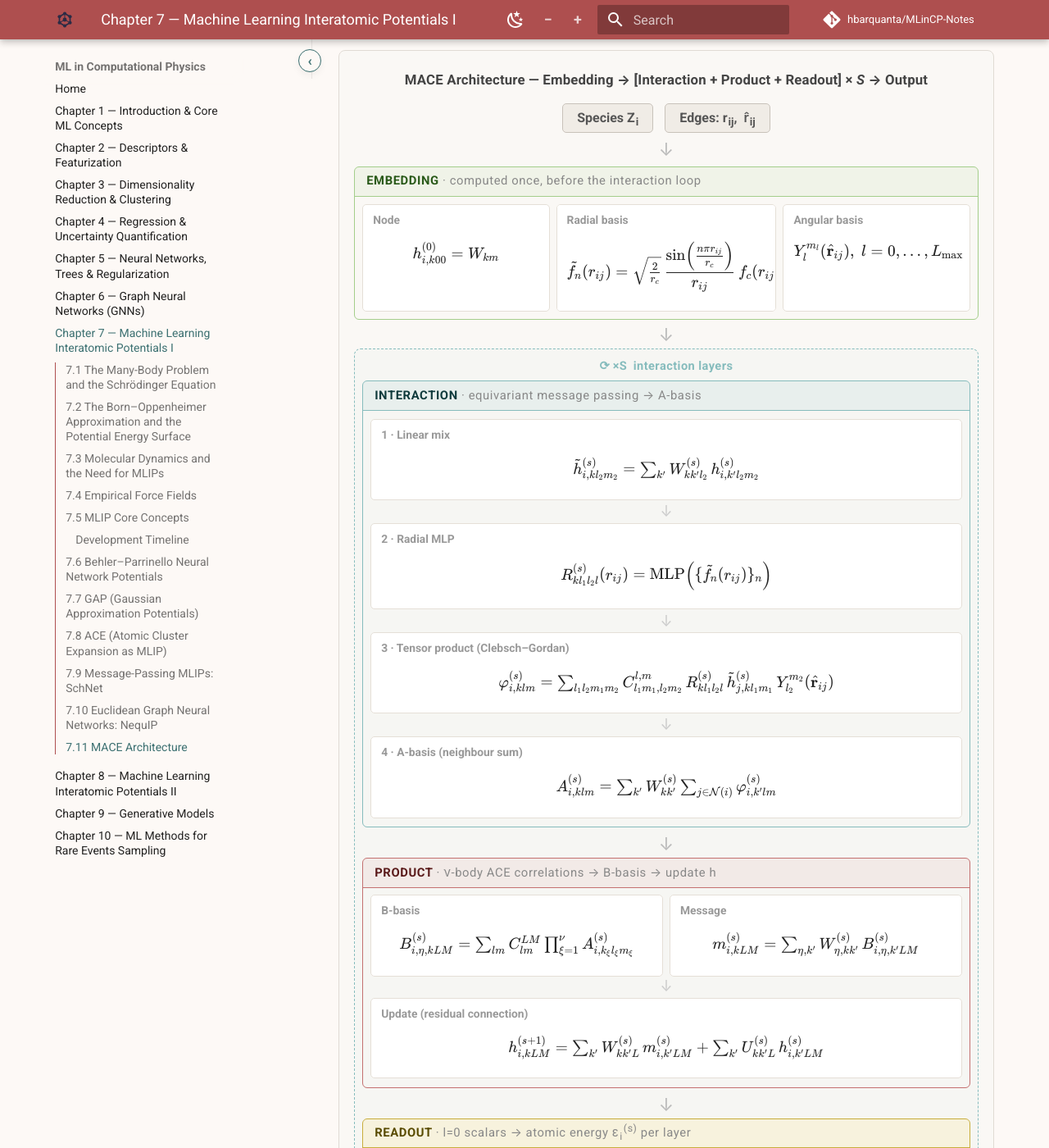
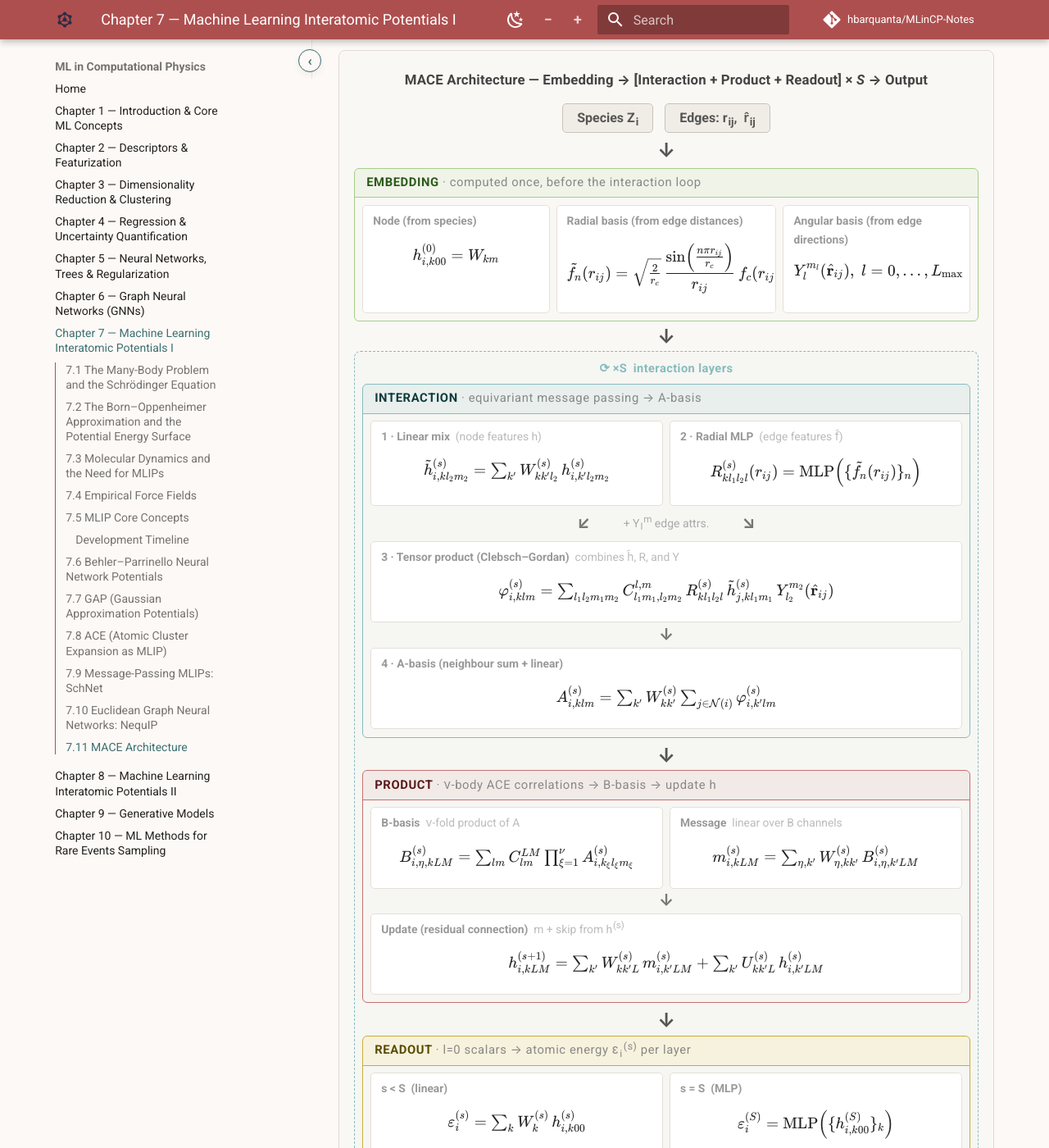
Before and after one commit to hbarquanta/MLinCP-Notes, an MkDocs documentation site: the page built from docs/chapter-07-machine-learning-interatomic-potentials-i.md, in a window 1280 px wide and 1400 px high, scrolled down 17967 px. Shown: the whole window at 82% size. Built offline with MkDocs 1.6.1 and Material for MkDocs 9.7.7, drawn with Linux system fonts in a browser that asks for light colours; comment, search, counter and statistics services are not loaded.

Commit message:
Adjust Ch7 PES widget

```diff
--- a/docs/chapter-07-machine-learning-interatomic-potentials-i.md
+++ b/docs/chapter-07-machine-learning-interatomic-potentials-i.md
@@ -473,24 +473,24 @@ The small model is suitable for fast MD on well-defined systems; the medium mode
 <div style="background:#f0ece6;border:1.5px solid #c8c2ba;border-radius:5px;padding:0.22rem 0.85rem;font-size:0.8rem;font-weight:600;color:#555;">Species Z<sub>i</sub></div>
 <div style="background:#f0ece6;border:1.5px solid #c8c2ba;border-radius:5px;padding:0.22rem 0.85rem;font-size:0.8rem;font-weight:600;color:#555;">Edges: r<sub>ij</sub>, &nbsp;r&#770;<sub>ij</sub></div>
 </div>
-<div style="text-align:center;color:#bbb;font-size:1.1rem;line-height:1.4;">&#8595;</div>
+<div style="text-align:center;color:#555;font-size:1.2rem;font-weight:700;line-height:1.4;">&#8595;</div>
 
-<div style="border:1.5px solid #A4CE8B;border-radius:6px;overflow:hidden;margin:0.2rem 0;">
+<div style="border:1.5px solid #A4CE8B;border-radius:6px;overflow:hidden;margin:0.15rem 0;">
 <div style="font-size:0.74rem;font-weight:700;text-transform:uppercase;letter-spacing:0.04em;padding:0.28rem 0.7rem;background:rgba(164,206,139,0.12);color:#2a5a1a;border-bottom:1px solid #A4CE8B;">Embedding <span style="font-weight:400;text-transform:none;color:#888;">&middot; computed once, before the interaction loop</span></div>
 <div style="display:flex;gap:0.4rem;padding:0.45rem;flex-wrap:wrap;">
 <div style="flex:1;min-width:150px;background:#fff;border:1px solid #e5dfd7;border-radius:5px;padding:0.35rem 0.6rem;overflow-x:auto;">
-<div style="font-size:0.69rem;font-weight:700;color:#999;margin-bottom:0.1rem;">Node</div>
+<div style="font-size:0.69rem;font-weight:700;color:#999;margin-bottom:0.1rem;">Node (from species)</div>
 <span data-eq="h_{i,k00}^{(0)} = W_{km}" data-dm="1"></span></div>
 <div style="flex:1.2;min-width:200px;background:#fff;border:1px solid #e5dfd7;border-radius:5px;padding:0.35rem 0.6rem;overflow-x:auto;">
-<div style="font-size:0.69rem;font-weight:700;color:#999;margin-bottom:0.1rem;">Radial basis</div>
+<div style="font-size:0.69rem;font-weight:700;color:#999;margin-bottom:0.1rem;">Radial basis (from edge distances)</div>
 <span data-eq="\tilde{f}_n(r_{ij}) = \sqrt{\tfrac{2}{r_c}}\,\frac{\sin\!\left(\frac{n\pi r_{ij}}{r_c}\right)}{r_{ij}}\,f_c(r_{ij})" data-dm="1"></span></div>
 <div style="flex:1;min-width:150px;background:#fff;border:1px solid #e5dfd7;border-radius:5px;padding:0.35rem 0.6rem;overflow-x:auto;">
-<div style="font-size:0.69rem;font-weight:700;color:#999;margin-bottom:0.1rem;">Angular basis</div>
+<div style="font-size:0.69rem;font-weight:700;color:#999;margin-bottom:0.1rem;">Angular basis (from edge directions)</div>
 <span data-eq="Y_l^{m_l}(\hat{\mathbf{r}}_{ij}),\; l = 0,\ldots,L_{\max}" data-dm="1"></span></div>
 </div>
 </div>
 
-<div style="text-align:center;color:#bbb;font-size:1.1rem;line-height:1.4;">&#8595;</div>
+<div style="text-align:center;color:#555;font-size:1.2rem;font-weight:700;line-height:1.4;">&#8595;</div>
 
 <div style="border:1.5px dashed #86BCBD;border-radius:8px;padding:0.45rem;background:rgba(134,188,189,0.03);">
 <div style="text-align:center;font-size:0.73rem;font-weight:700;color:#86BCBD;letter-spacing:0.03em;margin-bottom:0.3rem;">&#10227;&thinsp;&times;S&thinsp; interaction layers</div>
@@ -498,45 +498,50 @@ The small model is suitable for fast MD on well-defined systems; the medium mode
 <div style="border:1.5px solid #86BCBD;border-radius:6px;overflow:hidden;margin-bottom:0.3rem;">
 <div style="font-size:0.74rem;font-weight:700;text-transform:uppercase;letter-spacing:0.04em;padding:0.28rem 0.7rem;background:rgba(134,188,189,0.12);color:#0f3a3c;border-bottom:1px solid #86BCBD;">Interaction <span style="font-weight:400;text-transform:none;color:#888;">&middot; equivariant message passing &rarr; A-basis</span></div>
 <div style="padding:0.4rem 0.45rem;">
-<div style="background:#fff;border:1px solid #e5dfd7;border-radius:5px;padding:0.35rem 0.6rem;overflow-x:auto;margin:0.12rem 0;">
-<div style="font-size:0.69rem;font-weight:700;color:#999;margin-bottom:0.1rem;">1 &middot; Linear mix</div>
+<div style="display:flex;gap:0.4rem;flex-wrap:wrap;">
+<div style="flex:1;min-width:175px;background:#fff;border:1px solid #e5dfd7;border-radius:5px;padding:0.35rem 0.6rem;overflow-x:auto;">
+<div style="font-size:0.69rem;font-weight:700;color:#999;margin-bottom:0.1rem;">1 &middot; Linear mix &nbsp;<span style="font-weight:400;color:#bbb;">(node features h)</span></div>
 <span data-eq="\tilde{h}_{i,kl_2m_2}^{(s)} = \textstyle\sum_{k'} W_{kk'l_2}^{(s)}\,h_{i,k'l_2m_2}^{(s)}" data-dm="1"></span></div>
-<div style="text-align:center;color:#ccc;font-size:0.9rem;line-height:1.3;">&#8595;</div>
-<div style="background:#fff;border:1px solid #e5dfd7;border-radius:5px;padding:0.35rem 0.6rem;overflow-x:auto;margin:0.12rem 0;">
-<div style="font-size:0.69rem;font-weight:700;color:#999;margin-bottom:0.1rem;">2 &middot; Radial MLP</div>
+<div style="flex:1;min-width:175px;background:#fff;border:1px solid #e5dfd7;border-radius:5px;padding:0.35rem 0.6rem;overflow-x:auto;">
+<div style="font-size:0.69rem;font-weight:700;color:#999;margin-bottom:0.1rem;">2 &middot; Radial MLP &nbsp;<span style="font-weight:400;color:#bbb;">(edge features f&#771;)</span></div>
 <span data-eq="R_{kl_1l_2l}^{(s)}(r_{ij}) = \mathrm{MLP}\!\left(\{\tilde{f}_n(r_{ij})\}_n\right)" data-dm="1"></span></div>
-<div style="text-align:center;color:#ccc;font-size:0.9rem;line-height:1.3;">&#8595;</div>
-<div style="background:#fff;border:1px solid #e5dfd7;border-radius:5px;padding:0.35rem 0.6rem;overflow-x:auto;margin:0.12rem 0;">
-<div style="font-size:0.69rem;font-weight:700;color:#999;margin-bottom:0.1rem;">3 &middot; Tensor product (Clebsch&ndash;Gordan)</div>
+</div>
+<div style="display:flex;justify-content:center;align-items:center;gap:2rem;padding:0.18rem 0;font-size:1.05rem;color:#777;font-weight:700;">
+<span>&#8601;</span>
+<span style="font-size:0.7rem;font-weight:400;color:#aaa;">+ Y<sub>l</sub><sup>m</sup> edge attrs.</span>
+<span>&#8600;</span>
+</div>
+<div style="background:#fff;border:1px solid #e5dfd7;border-radius:5px;padding:0.35rem 0.6rem;overflow-x:auto;margin:0.08rem 0;">
+<div style="font-size:0.69rem;font-weight:700;color:#999;margin-bottom:0.1rem;">3 &middot; Tensor product (Clebsch&ndash;Gordan) &nbsp;<span style="font-weight:400;color:#bbb;">combines h&#771;, R, and Y</span></div>
 <span data-eq="\varphi_{i,klm}^{(s)} = \textstyle\sum_{l_1l_2m_1m_2} C_{l_1m_1,l_2m_2}^{l,m}\,R_{kl_1l_2l}^{(s)}\,\tilde{h}_{j,kl_1m_1}^{(s)}\,Y_{l_2}^{m_2}(\hat{\mathbf{r}}_{ij})" data-dm="1"></span></div>
-<div style="text-align:center;color:#ccc;font-size:0.9rem;line-height:1.3;">&#8595;</div>
-<div style="background:#fff;border:1px solid #e5dfd7;border-radius:5px;padding:0.35rem 0.6rem;overflow-x:auto;margin:0.12rem 0;">
-<div style="font-size:0.69rem;font-weight:700;color:#999;margin-bottom:0.1rem;">4 &middot; A-basis (neighbour sum)</div>
+<div style="text-align:center;color:#777;font-size:1rem;font-weight:700;line-height:1.4;">&#8595;</div>
+<div style="background:#fff;border:1px solid #e5dfd7;border-radius:5px;padding:0.35rem 0.6rem;overflow-x:auto;margin:0.08rem 0;">
+<div style="font-size:0.69rem;font-weight:700;color:#999;margin-bottom:0.1rem;">4 &middot; A-basis (neighbour sum + linear)</div>
 <span data-eq="A_{i,klm}^{(s)} = \textstyle\sum_{k'} W_{kk'}^{(s)}\sum_{j\in\mathcal{N}(i)}\varphi_{i,k'lm}^{(s)}" data-dm="1"></span></div>
 </div>
 </div>
 
-<div style="text-align:center;color:#bbb;font-size:1.1rem;line-height:1.4;">&#8595;</div>
+<div style="text-align:center;color:#555;font-size:1.2rem;font-weight:700;line-height:1.4;">&#8595;</div>
 
 <div style="border:1.5px solid #C47070;border-radius:6px;overflow:hidden;margin-bottom:0.3rem;">
 <div style="font-size:0.74rem;font-weight:700;text-transform:uppercase;letter-spacing:0.04em;padding:0.28rem 0.7rem;background:rgba(186,90,90,0.08);color:#5a1a1a;border-bottom:1px solid #C47070;">Product <span style="font-weight:400;text-transform:none;color:#888;">&middot; &nu;-body ACE correlations &rarr; B-basis &rarr; update h</span></div>
 <div style="padding:0.4rem 0.45rem;">
 <div style="display:flex;gap:0.4rem;flex-wrap:wrap;">
 <div style="flex:1;min-width:175px;background:#fff;border:1px solid #e5dfd7;border-radius:5px;padding:0.35rem 0.6rem;overflow-x:auto;">
-<div style="font-size:0.69rem;font-weight:700;color:#999;margin-bottom:0.1rem;">B-basis</div>
+<div style="font-size:0.69rem;font-weight:700;color:#999;margin-bottom:0.1rem;">B-basis &nbsp;<span style="font-weight:400;color:#bbb;">&nu;-fold product of A</span></div>
 <span data-eq="B_{i,\eta,kLM}^{(s)} = \textstyle\sum_{lm} C_{lm}^{LM}\prod_{\xi=1}^{\nu} A_{i,k_\xi l_\xi m_\xi}^{(s)}" data-dm="1"></span></div>
 <div style="flex:1;min-width:175px;background:#fff;border:1px solid #e5dfd7;border-radius:5px;padding:0.35rem 0.6rem;overflow-x:auto;">
-<div style="font-size:0.69rem;font-weight:700;color:#999;margin-bottom:0.1rem;">Message</div>
+<div style="font-size:0.69rem;font-weight:700;color:#999;margin-bottom:0.1rem;">Message &nbsp;<span style="font-weight:400;color:#bbb;">linear over B channels</span></div>
 <span data-eq="m_{i,kLM}^{(s)} = \textstyle\sum_{\eta,k'} W_{\eta,kk'}^{(s)}\,B_{i,\eta,k'LM}^{(s)}" data-dm="1"></span></div>
 </div>
-<div style="text-align:center;color:#ccc;font-size:0.9rem;line-height:1.3;">&#8595;</div>
-<div style="background:#fff;border:1px solid #e5dfd7;border-radius:5px;padding:0.35rem 0.6rem;overflow-x:auto;margin:0.12rem 0;">
-<div style="font-size:0.69rem;font-weight:700;color:#999;margin-bottom:0.1rem;">Update (residual connection)</div>
+<div style="text-align:center;color:#777;font-size:1rem;font-weight:700;line-height:1.4;">&#8595;</div>
+<div style="background:#fff;border:1px solid #e5dfd7;border-radius:5px;padding:0.35rem 0.6rem;overflow-x:auto;margin:0.08rem 0;">
+<div style="font-size:0.69rem;font-weight:700;color:#999;margin-bottom:0.1rem;">Update (residual connection) &nbsp;<span style="font-weight:400;color:#bbb;">m + skip from h<sup>(s)</sup></span></div>
 <span data-eq="h_{i,kLM}^{(s+1)} = \textstyle\sum_{k'} W_{kk'L}^{(s)}\,m_{i,k'LM}^{(s)} + \sum_{k'} U_{kk'L}^{(s)}\,h_{i,k'LM}^{(s)}" data-dm="1"></span></div>
 </div>
 </div>
 
-<div style="text-align:center;color:#bbb;font-size:1.1rem;line-height:1.4;">&#8595;</div>
+<div style="text-align:center;color:#555;font-size:1.2rem;font-weight:700;line-height:1.4;">&#8595;</div>
 
 <div style="border:1.5px solid #c8ad3a;border-radius:6px;overflow:hidden;">
 <div style="font-size:0.74rem;font-weight:700;text-transform:uppercase;letter-spacing:0.04em;padding:0.28rem 0.7rem;background:rgba(247,228,155,0.25);color:#5a4c00;border-bottom:1px solid #c8ad3a;">Readout <span style="font-weight:400;text-transform:none;color:#888;">&middot; l=0 scalars &rarr; atomic energy &epsilon;<sub>i</sub><sup>(s)</sup> per layer</span></div>
@@ -552,9 +557,9 @@ The small model is suitable for fast MD on well-defined systems; the medium mode
 
 </div>
 
-<div style="text-align:center;color:#bbb;font-size:1.1rem;line-height:1.4;">&#8595;</div>
+<div style="text-align:center;color:#555;font-size:1.2rem;font-weight:700;line-height:1.4;">&#8595;</div>
 
-<div style="border:1.5px solid #aaa;border-radius:6px;overflow:hidden;margin:0.2rem 0;">
+<div style="border:1.5px solid #aaa;border-radius:6px;overflow:hidden;margin:0.15rem 0;">
 <div style="font-size:0.74rem;font-weight:700;text-transform:uppercase;letter-spacing:0.04em;padding:0.28rem 0.7rem;background:rgba(170,170,170,0.1);color:#444;border-bottom:1px solid #ccc;">Output <span style="font-weight:400;text-transform:none;color:#888;">&middot; sum over atoms and layers; forces via autodiff</span></div>
 <div style="padding:0.4rem 0.45rem;">
 <div style="display:flex;gap:0.4rem;flex-wrap:wrap;margin-bottom:0.3rem;">
```
Also changed, not shown: other parts of docs/chapter-07-machine-learning-interatomic-potentials-i.md (+1 -1 lines).
